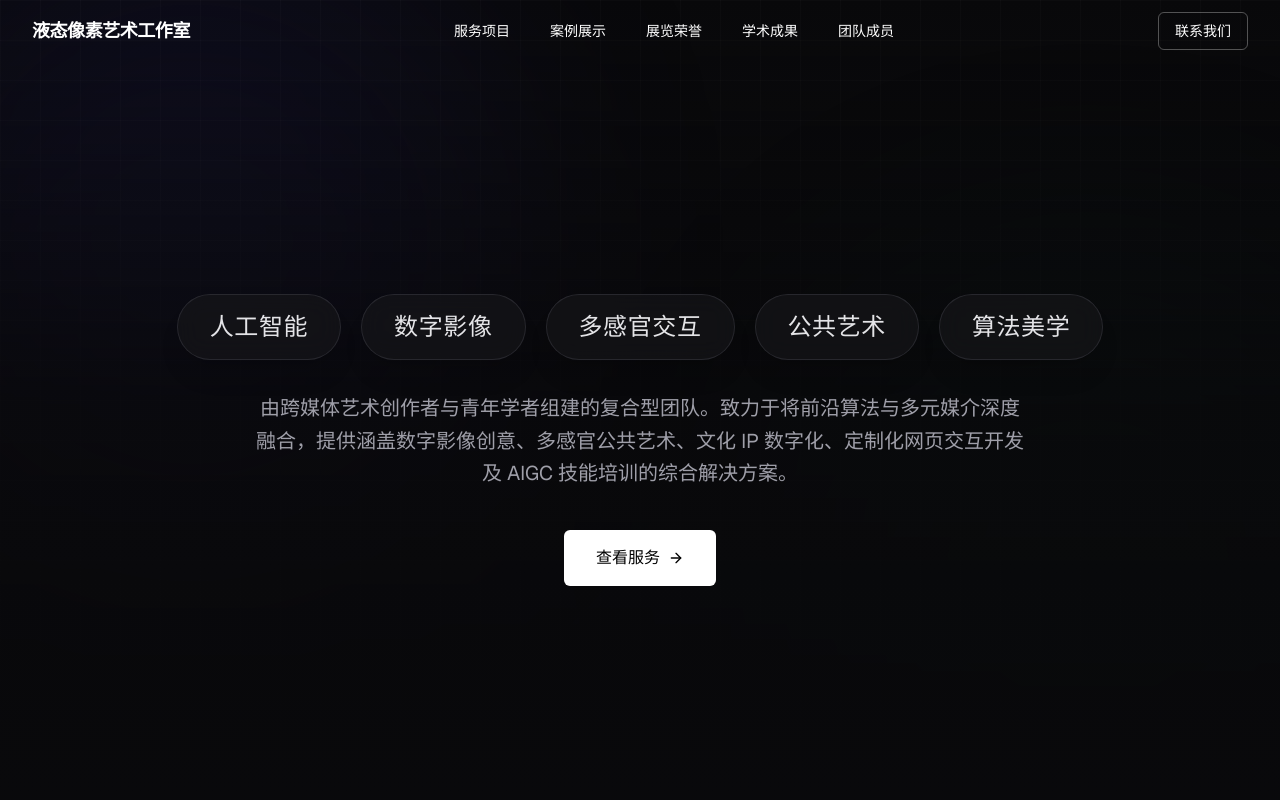
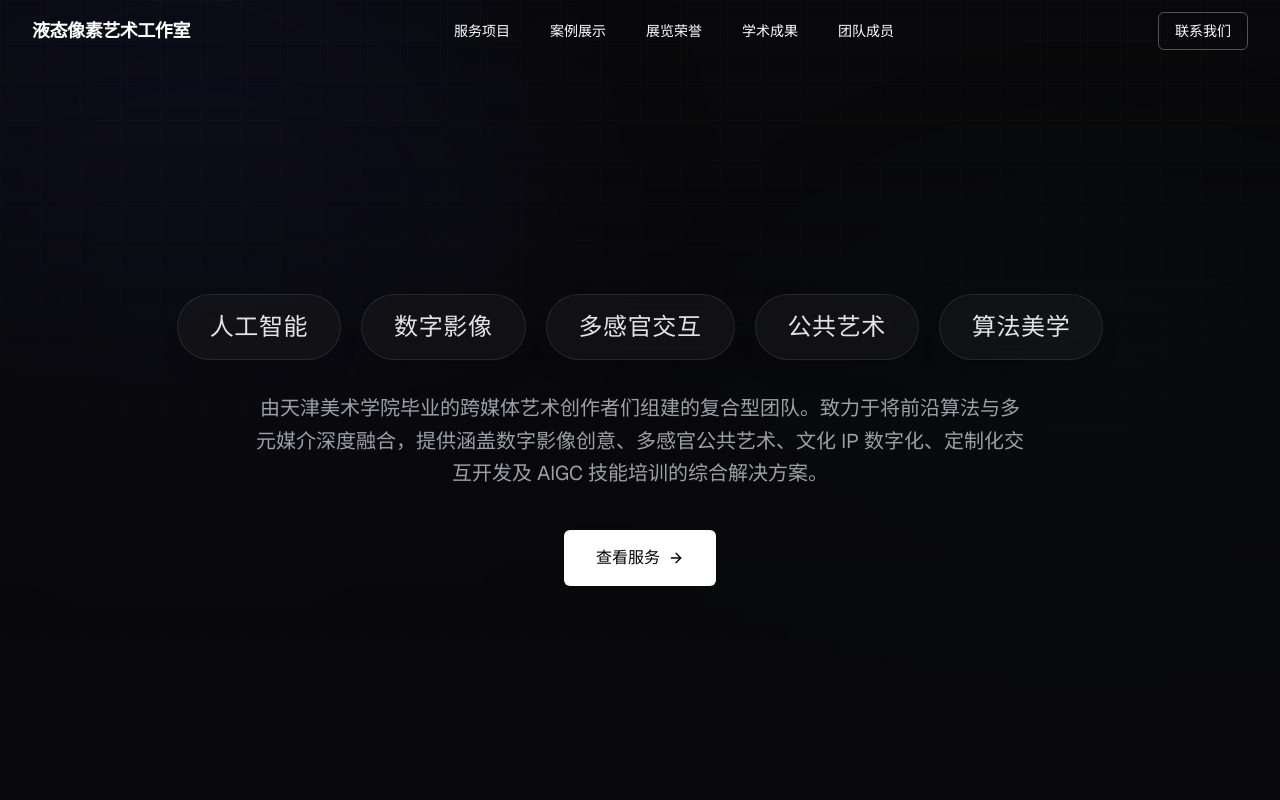
Before and after one commit to r1062046861-RXQ/portfolio-site, a Next.js app: page / in a window 1280 px wide. Shown: the top 800 px of the page. Built offline with nearby package versions, Linux system fonts and the light colour scheme.

Commit message:
Update team description text

```diff
--- a/src/app/page.tsx
+++ b/src/app/page.tsx
@@ -213,7 +213,7 @@ export default function Home() {
             className="w-full flex justify-center"
           >
             <p className="text-zinc-400 text-base sm:text-lg md:text-xl max-w-3xl font-normal leading-relaxed mb-10 text-center">
-              由跨媒体艺术创作者与青年学者组建的复合型团队。致力于将前沿算法与多元媒介深度融合，提供涵盖数字影像创意、多感官公共艺术、文化 IP 数字化、定制化网页交互开发及 AIGC 技能培训的综合解决方案。
+              由天津美术学院毕业的跨媒体艺术创作者们组建的复合型团队。致力于将前沿算法与多元媒介深度融合，提供涵盖数字影像创意、多感官公共艺术、文化 IP 数字化、定制化交互开发及 AIGC 技能培训的综合解决方案。
             </p>
           </motion.div>
 
```
